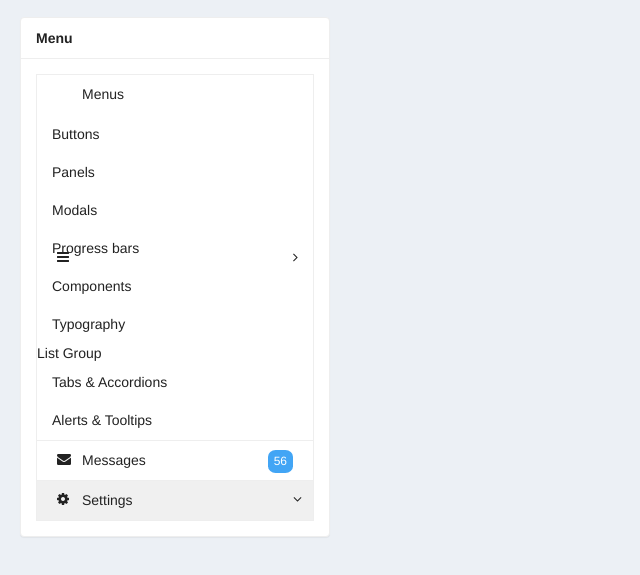
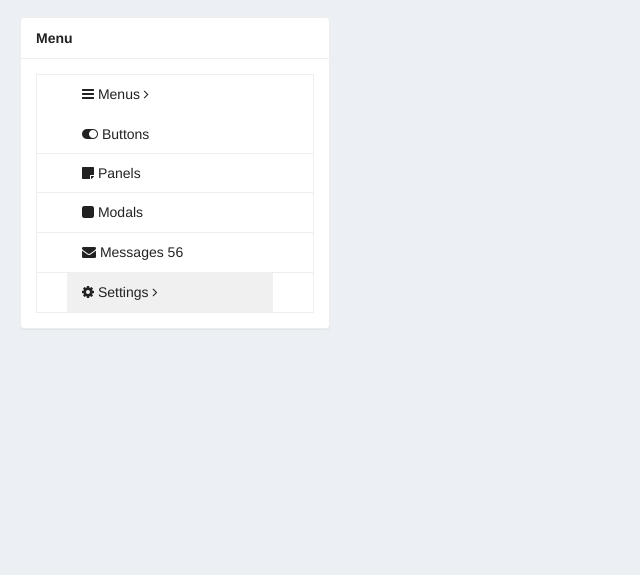
Before and after one commit to itworkcenter/jnose, a website: page modules/collapse/collapse.html in a window 1280 px wide. Shown: the part 57-632 px from the top of the page, without its empty margins (0-640 px from the left). Drawn offline with Linux system fonts and the light colour scheme; files that its build step writes are made by us from their sources.

Commit message:
Update collapse.html

```diff
--- a/modules/collapse/collapse.html
+++ b/modules/collapse/collapse.html
@@ -26,36 +26,45 @@
                     </div>
                     <div class="npanel-body">
                         <ul class="nlist nlist--border nlist--hover nlist--has-icon">
-                                    <li class="nlist-item has--sub">
-                                        <a href="#">
-                                            <i class=" nlist-item-icon fa fa-bars"></i>
-                                            <span class="nlist-item-title">Menus</span>
-                                            <i class="nlist-item-arrow fa fa-angle-right"></i>
+                                    <li class="nlist-item item--sub">
+                                        <a class="nlist-item-title" href="#">
+                                            <i class="to-icon fa fa-bars"></i>
+                                            <span class="to-text">Menus</span>
+                                            <i class="to-arrow fa fa-angle-right"></i>
                                         </a>
-                                        <ul class="nlist collapse in" aria-expanded="true">
-					                    <li class="nlist-item"><a href="ui-buttons.html">Buttons</a></li>
-									<li class="nlist-item"><a href="ui-panels.html">Panels</a></li>
-									<li class="nlist-item"><a href="ui-modals.html">Modals</a></li>
-									<li class="nlist-item"><a href="ui-progress-bars.html">Progress bars</a></li>
-									<li class="nlist-item"><a href="ui-components.html">Components</a></li>
-									<li class="nlist-item"><a href="ui-typography.html">Typography</a></li>
-									<li class="active-link"><a href="ui-list-group.html">List Group</a></li>
-									<li class="nlist-item"><a href="ui-tabs-accordions.html">Tabs &amp; Accordions</a></li>
-									<li class="nlist-item"><a href="ui-alerts-tooltips.html">Alerts &amp; Tooltips</a></li>
-					                </ul>
+                                        <ul class="nlist nlist--border-row nlist--has-icon nlist--hover collapse in" aria-expanded="true">
+                                            <li class="nlist-item">
+                                                <a class="nlist-item-title" href="#">
+                                                    <i class="to-icon fa fa-toggle-on" ></i>
+                                                    <span class="to-text">Buttons</span>
+                                                </a>
+                                            </li>
+                                            <li class="nlist-item">
+                                                <a class="nlist-item-title" href="#">
+                                                    <i class="to-icon fa fa-sticky-note" ></i>
+                                                    <span class="to-text">Panels</span>
+                                                </a>
+                                            </li>
+                                            <li class="nlist-item">
+                                                <a class="nlist-item-title" href="#">
+                                                    <i class="to-icon fa fa-square" ></i>
+                                                    <span class="to-text">Modals</span>
+                                                </a>
+                                            </li>
+                                        </ul>
                                     </li>
                                     <li class="nlist-item">
-                                        <a href="#">
-                                            <i class="nlist-item-icon fa fa-envelope"></i>
-                                            <span class="nlist-item-title">Messages</span>
-                                            <span class="nlist-item-badge">56</span>
+                                        <a class="nlist-item-title" href="#">
+                                            <i class="to-icon fa fa-envelope"></i>
+                                            <span class="to-text">Messages</span>
+                                            <span class="to-badge">56</span>
                                         </a>
                                     </li>
-                                    <li class="nlist-item has--sub active">
-                                        <a href="#">
-                                            <i class="nlist-item-icon fa fa-cog"></i>
-                                            <span class="nlist-item-title">Settings</span>
-                                            <i class="nlist-item-arrow fa fa-angle-right"></i>
+                                    <li class="nlist-item item--sub active">
+                                        <a class="nlist-item-title" href="#">
+                                            <i class="to-icon fa fa-cog"></i>
+                                            <span class="to-text">Settings</span>
+                                            <i class="to-arrow fa fa-angle-right"></i>
                                         </a>
                                     </li>
                                 </ul>
```
